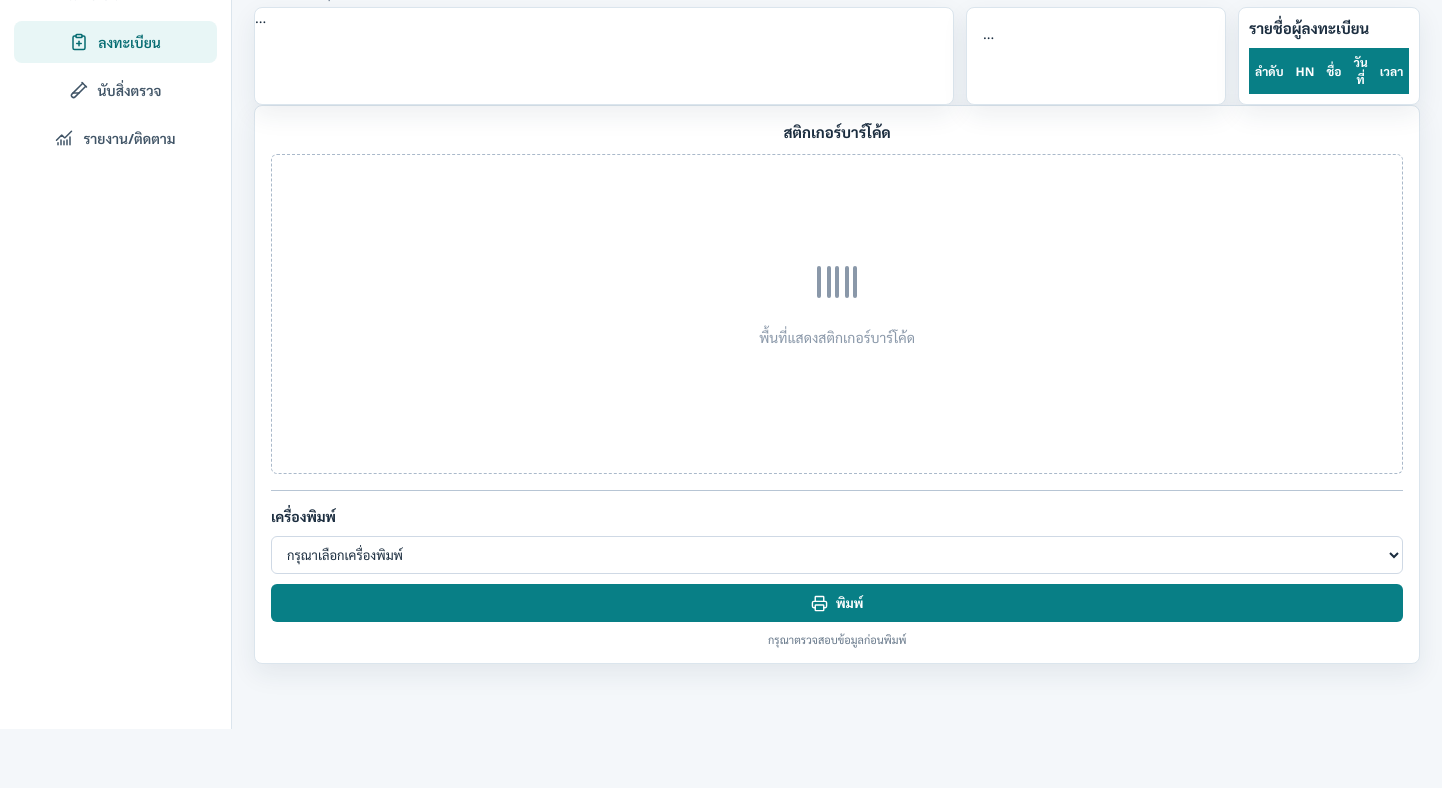
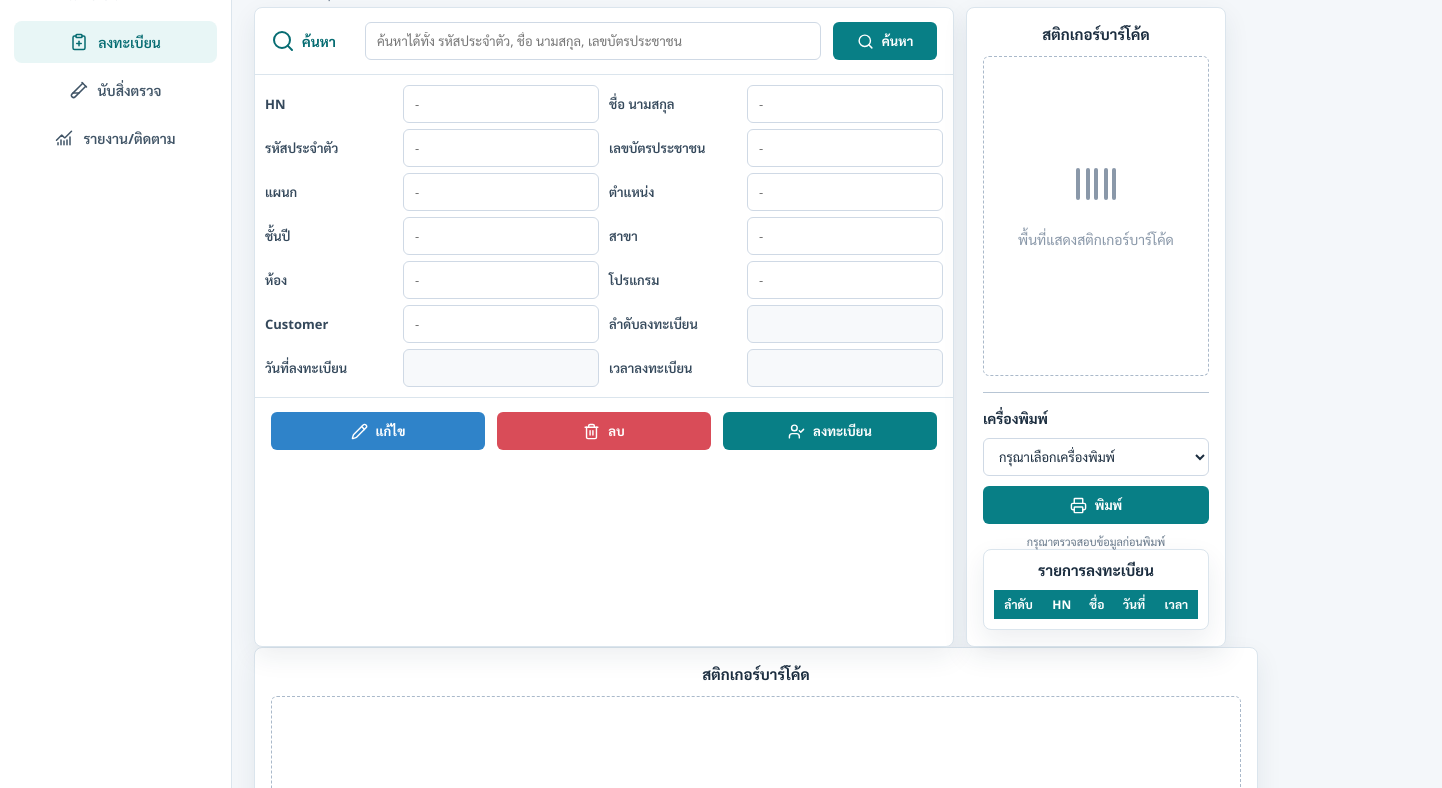
Before and after one commit to RBMedical/MobileCheckUp, a plain HTML site: page index.html in a window 1280 px wide. Shown: the part 71-859 px from the top of the page, 1442 px wide, since content can reach past the window. Before the commit the page ends 800 px from the top, so only its background shows below. Drawn offline with nearby package versions, Linux system fonts and the light colour scheme; a script that the page names is missing.

Commit message:
Update index.html

```diff
--- a/index.html
+++ b/index.html
@@ -46,15 +46,74 @@
    <section class="workspace page active" id="registrationPage">
 
   <section class="register-panel">
-    ...
+    <div class="search-row">
+      <label class="search-label"><i data-lucide="search"></i>ค้นหา</label>
+      <input id="searchInput" type="search" placeholder="ค้นหาได้ทั้ง รหัสประจำตัว, ชื่อ นามสกุล, เลขบัตรประชาชน" />
+      <button class="primary" id="searchBtn"><i data-lucide="search"></i>ค้นหา</button>
+    </div>
+
+    <div class="result-list" id="resultList"></div>
+
+    <form class="data-form" id="employeeForm">
+      <input type="hidden" id="rowId" />
+
+      <div class="field"><label>HN</label><input id="HN" name="HN" placeholder="-" /></div>
+      <div class="field"><label>ชื่อ นามสกุล</label><input id="ชื่อ นามสกุล" name="ชื่อ นามสกุล" placeholder="-" /></div>
+
+      <div class="field"><label>รหัสประจำตัว</label><input id="รหัสประจำตัว" name="รหัสประจำตัว" placeholder="-" /></div>
+      <div class="field"><label>เลขบัตรประชาชน</label><input id="เลขบัตรประชาชน" name="เลขบัตรประชาชน" placeholder="-" /></div>
+
+      <div class="field"><label>แผนก</label><input id="แผนก" name="แผนก" placeholder="-" /></div>
+      <div class="field"><label>ตำแหน่ง</label><input id="ตำแหน่ง" name="ตำแหน่ง" placeholder="-" /></div>
+
+      <div class="field"><label>ชั้นปี</label><input id="ชั้นปี" name="ชั้นปี" placeholder="-" /></div>
+      <div class="field"><label>สาขา</label><input id="สาขา" name="สาขา" placeholder="-" /></div>
+
+      <div class="field"><label>ห้อง</label><input id="ห้อง" name="ห้อง" placeholder="-" /></div>
+      <div class="field"><label>โปรแกรม</label><input id="โปรแกรม" name="โปรแกรม" placeholder="-" /></div>
+
+      <div class="field"><label>Customer</label><input id="Customer" name="Customer" placeholder="-" /></div>
+      <div class="field"><label>ลำดับลงทะเบียน</label><input id="ลำดับลงทะเบียน" readonly /></div>
+
+      <div class="field"><label>วันที่ลงทะเบียน</label><input id="วันที่ลงทะเบียน" readonly /></div>
+      <div class="field"><label>เวลาลงทะเบียน</label><input id="เวลาลงทะเบียน" readonly /></div>
+    </form>
+
+    <div class="action-bar">
+      <button class="edit" id="editBtn"><i data-lucide="pencil"></i>แก้ไข</button>
+      <button class="danger" id="deleteBtn"><i data-lucide="trash-2"></i>ลบ</button>
+      <button class="success" id="registerBtn"><i data-lucide="user-check"></i>ลงทะเบียน</button>
+    </div>
   </section>
 
   <aside class="sticker-panel">
-    ...
-  </aside>
 
-  <aside class="queue-panel">
-    <h2>รายชื่อผู้ลงทะเบียน</h2>
+    <h2>สติกเกอร์บาร์โค้ด</h2>
+
+    <div class="sticker-preview" id="stickerPreview">
+      <div class="empty-state">
+        <i data-lucide="barcode"></i>
+        <p>พื้นที่แสดงสติกเกอร์บาร์โค้ด</p>
+      </div>
+    </div>
+
+    <div class="printer-box">
+      <label>เครื่องพิมพ์</label>
+      <select id="printerSelect">
+        <option>กรุณาเลือกเครื่องพิมพ์</option>
+        <option>Sticker Printer 1</option>
+        <option>Sticker Printer 2</option>
+      </select>
+
+      <button class="success full" id="printBtn">
+        <i data-lucide="printer"></i>พิมพ์
+      </button>
+
+      <small>กรุณาตรวจสอบข้อมูลก่อนพิมพ์</small>
+    </div>
+
+    <div class="queue-panel">
+      <h2>รายการลงทะเบียน</h2>
 
       <div class="queue-table-wrapper">
         <table class="queue-table">
@@ -67,9 +126,12 @@
               <th>เวลา</th>
             </tr>
           </thead>
+
           <tbody id="queueTableBody"></tbody>
         </table>
       </div>
+    </div>
+
   </aside>
 
 </section>
```
Lines whose indentation alone changed are shown as unchanged.
